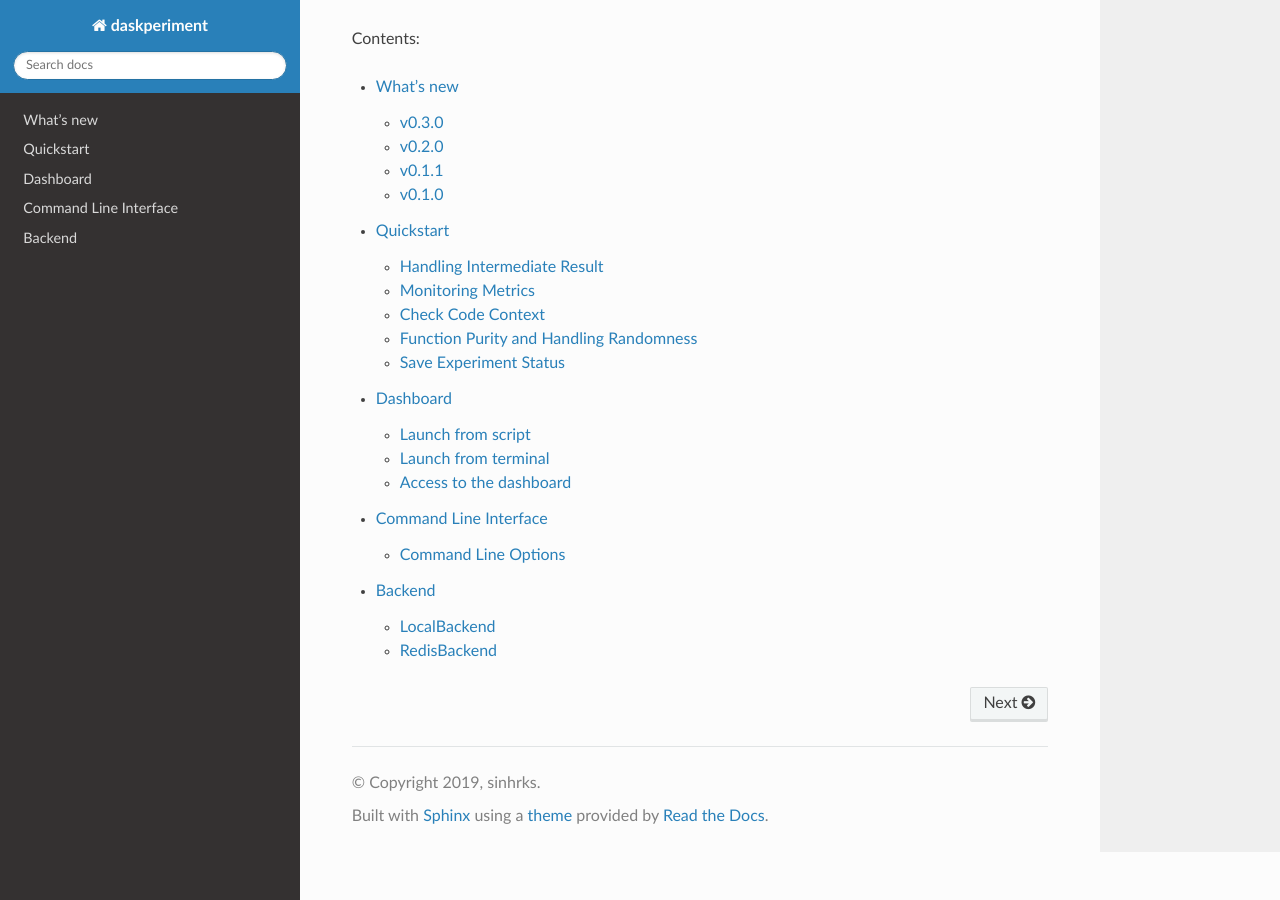
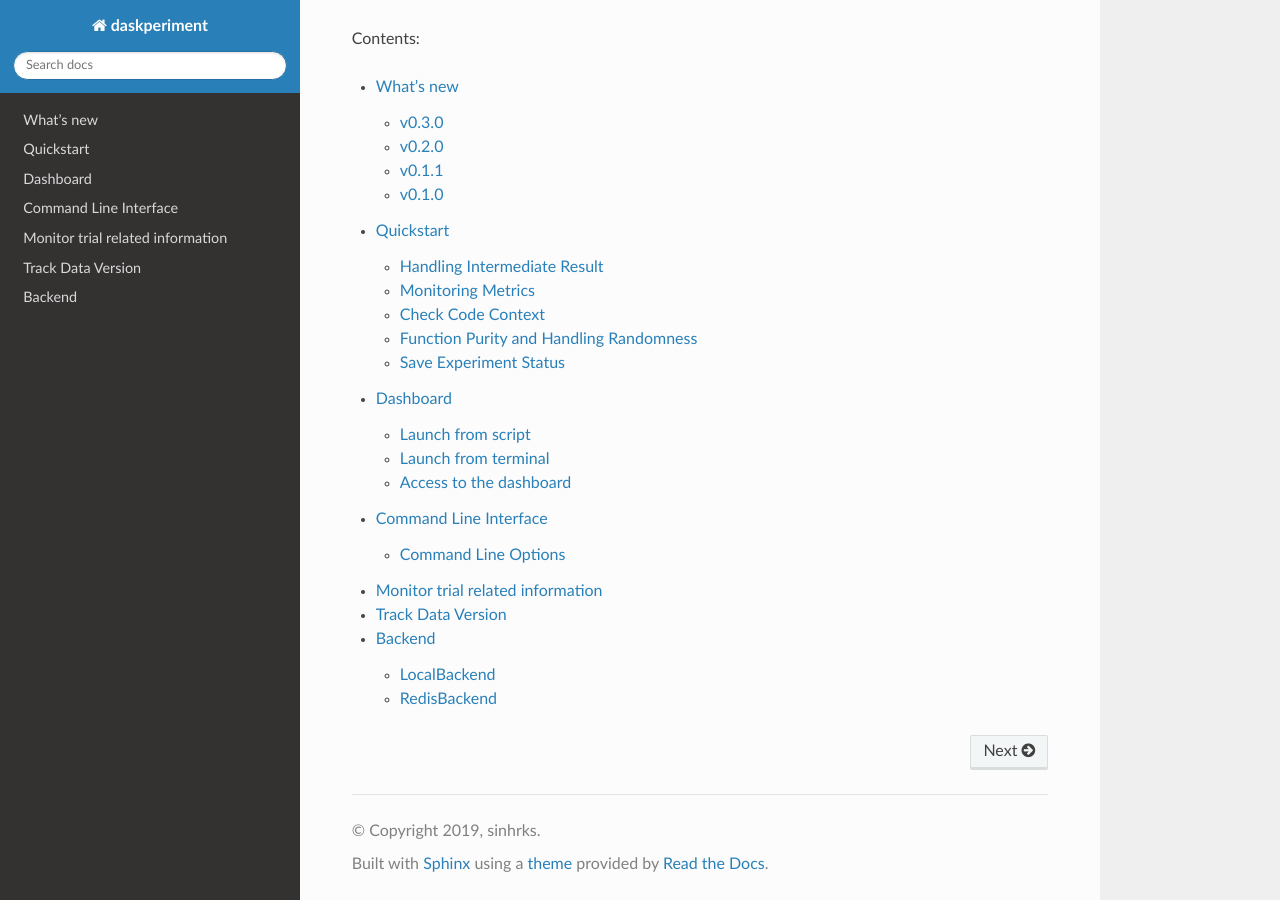
Before and after one commit to sinhrks/daskperiment, a Sphinx documentation site: the page built from docs/source/index.rst, in a window 1280 px wide and 900 px high, scrolled down 1021 px. Built offline with Sphinx 7.4.7 and the Read the Docs theme 2.0.0, drawn with Linux system fonts in a browser that asks for light colours; some of the changed lines change nothing that is shown.

Commit message:
DOC: add tips (#41)

```diff
--- a/docs/source/index.rst
+++ b/docs/source/index.rst
@@ -58,4 +58,5 @@ Contents:
    quickstart
    dashboard
    commandline
+   tips
    backend
--- /dev/null
+++ b/docs/source/tips.rst
@@ -0,0 +1,24 @@
+Monitor trial related information
+---------------------------------
+
+You may want to log trial related information such as user who performs the trial, etc. The easiest way is including these information in parameters.
+
+.. code-block:: python
+
+   >>> ex.parameter('user_name')
+   >>> ex.set_parameters(..., user_name='my_name')
+
+
+Track Data Version
+------------------
+
+Most of experiments relies on external data source such as CSV, relational DB, etc. Sometimes experiment result is unexpectedly changed because of external data changes. In such cases, even though `daskperiment` checks function purity and shows a warning, users may not determine the exact reason.
+
+Splitting data loading function as a separate step is recommended
+because if the function shows a warning, it indicates external data changes.
+
+.. code-block:: python
+
+   >>> @ex
+   >>> def load_user_data(filename):
+   >>>     return pd.read_csv(filename)
```
